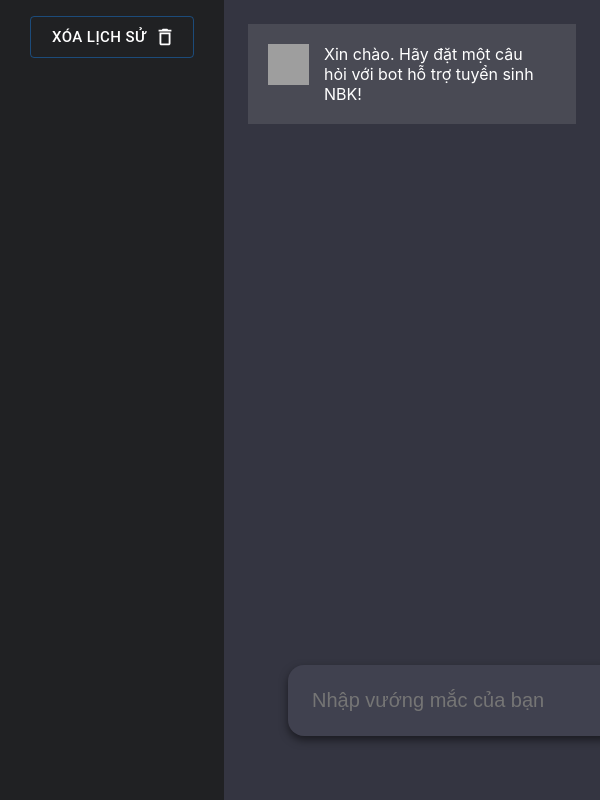
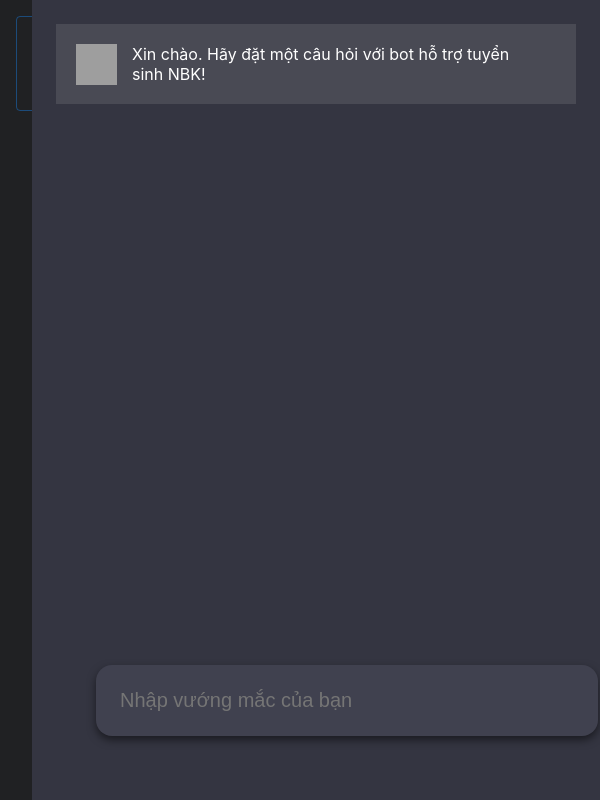
Before and after one commit to thanhluong/nbkbot-ui, a React (Create React App) app: page / in a window 600 px wide. Shown: the top 800 px of the page. Built offline with nearby package versions, Linux system fonts and the light colour scheme; no server answers; grey boxes are pictures that could not be loaded.

Commit message:
Test responsive

```diff
--- a/src/App.css
+++ b/src/App.css
@@ -10,11 +10,15 @@
   left: 0;
 }
 
-@media screen and (min-width: 600px) {
+.sidemenu {
+  width: 12em;
+  padding: 1rem;
+  background-color: #202123;
+}
+
+@media screen and (max-width: 600px) {
   .sidemenu {
-    width: 12em;
-    padding: 1rem;
-    background-color: #202123;
+    width: 0 !important;
   }
 }
 
```
